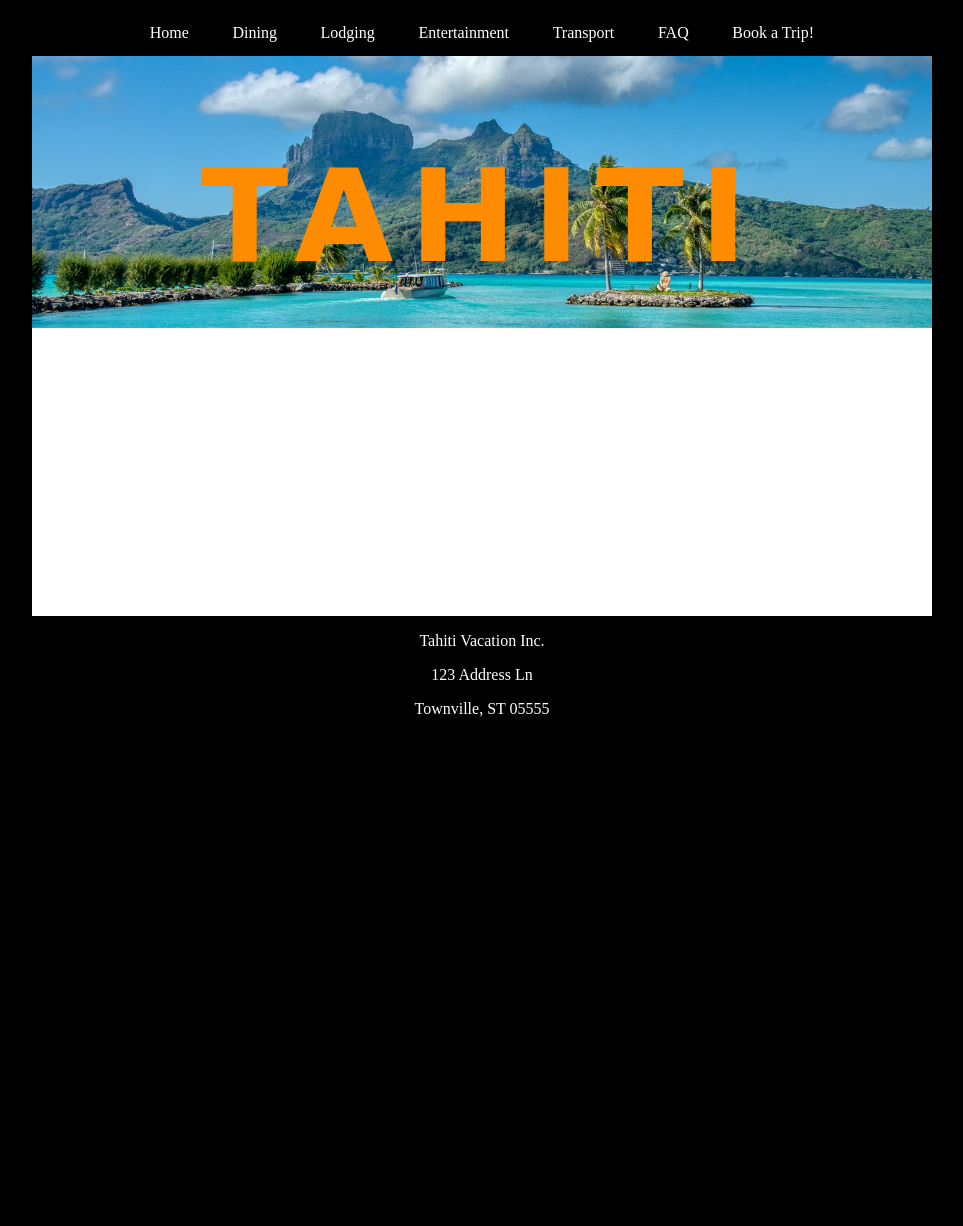
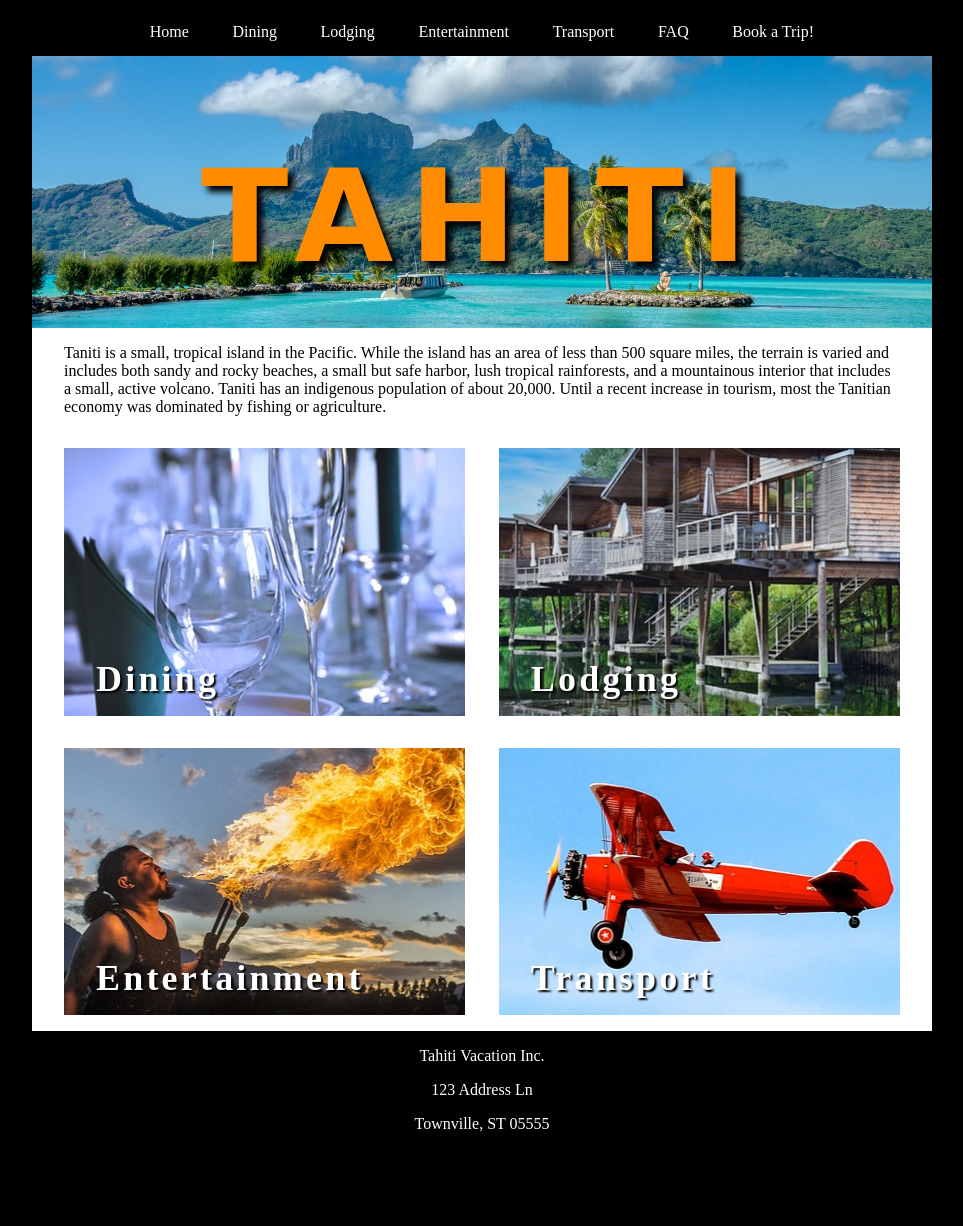
Before and after one commit to DBalint88/WGU-D479, a plain HTML site: page index.html in a window 1280 px wide. Shown: the whole page, without its empty margins (158-1121 px from the left). Before the commit the page ends 816 px from the top, so only its background shows below. Drawn offline with Linux system fonts and the light colour scheme.

Commit message:
Establish layout for main section of index

```diff
--- a/index.html
+++ b/index.html
@@ -11,19 +11,34 @@
 
             <nav>
                 <ul>
-                    <li>Home</li>
-                    <li>Dining</li>
-                    <li>Lodging</li>
-                    <li>Entertainment</li>
-                    <li>Transport</li>
-                    <li>FAQ</li>
-                    <li>Book a Trip!</li>
+                    <li><a href="index.html">Home</a></li>
+                    <li><a href="dining.html">Dining</a></li>
+                    <li><a href="lodging.html">Lodging</a></li>
+                    <li><a href="entertainment.html">Entertainment</a></li>
+                    <li><a href="transport.html">Transport</a></li>
+                    <li><a href="faq.html">FAQ</a></li>
+                    <li><a href="book.html">Book a Trip!</a></li>
                 </ul>
             </nav>
             <header>
                 <h1>TAHITI</h1>
             </header>
             <main>
+                <p>Taniti is a small, tropical island in the Pacific. While the island has an area of less than 500 square miles, the terrain is varied and includes both sandy and rocky beaches, a small but safe harbor, lush tropical rainforests, and a mountainous interior that includes a small, active volcano. Taniti has an indigenous population of about 20,000. Until a recent increase in tourism, most the Tanitian economy was dominated by fishing or agriculture.</p>
+                <div class="tile-menu">
+                    <div class="menu-tile" id="dining-tile">
+                        <h2>Dining</h2>
+                    </div>
+                    <div class="menu-tile" id="lodging-tile">
+                        <h2>Lodging</h2>
+                    </div>
+                    <div class="menu-tile" id="entertainment-tile">
+                        <h2>Entertainment</h2>
+                    </div>
+                    <div class="menu-tile" id="transport-tile">
+                        <h2>Transport</h2>
+                    </div>
+                </div>
 
             </main>
             <footer>
--- a/styles.css
+++ b/styles.css
@@ -11,7 +11,8 @@ body {
 
 .content-wrapper {
     min-height: 100vh;
-    width: 900px;
+    width: 100%;
+    max-width: 900px;
     display: grid;
     grid-template-rows: 3rem 17rem 1fr 12rem;
 }
@@ -19,14 +20,34 @@ body {
 nav {
     background-color: black;
     color: white;
+    height: 3rem;
 }
 
 nav ul {
+    margin: 0;
+    height: 3rem;
     padding: 0 6rem 0 6rem;
     display: flex;
     flex-direction: row;
     justify-content: space-around;
     list-style: none;
+}
+
+nav ul li {
+    height: 100%;
+
+    display: flex;
+    align-items: center;
+}
+
+nav ul li a {
+    display: flex;
+    align-items: center;
+    padding: 0 1rem 0 1rem;
+    text-decoration: none;
+    color: white;
+    height: 100%;
+    width: 100%;
 }
 
 header {
@@ -43,11 +64,66 @@ header h1 {
     font-size: 8rem;
     letter-spacing: 1rem;
     color: darkorange;
+    text-shadow: 6px 6px 6px black;
 }
+
+
+
 
 main {
  background-color: white;
+ padding: 0 2rem 0 2rem;
+
 }
+
+.tile-menu {
+    display: flex;
+    flex-direction: row;
+    flex-wrap: wrap;
+    justify-content: space-between;
+    align-content: space-between;
+}
+
+.menu-tile {
+    background-color: darkgreen;
+    color: white;
+    width: 48%;
+    aspect-ratio: 3 / 2;
+    margin: 1rem 0 1rem 0;
+    display: flex;
+    flex-direction: column;
+    justify-content: end;
+    padding-left: 2rem;
+    font-size: 1.5rem;
+}
+
+.menu-tile h2 {
+    margin: 0 0 1rem 0;
+    letter-spacing: .2rem;
+    text-shadow: 2px 2px 2px black;
+}
+
+#dining-tile {
+    background-image: url(images/dining-01.jpg);
+    background-position: center;
+}
+
+#entertainment-tile {
+    background-image: url(images/entertainment-01.jpg);
+    background-position: center;
+}
+
+#transport-tile {
+    background-image: url(images/transport-01.jpg);
+    background-position: center;
+}
+
+#lodging-tile {
+    background-image: url(images/lodging-01.jpg);
+    background-position: center;
+}
+
+
 
 footer {
     background-color: black;
```
Also changed, not shown: images/dining-01.jpg (added), images/entertainment-01.jpg (added), images/lodging-01.jpg (added), images/transport-01.jpg (added).
